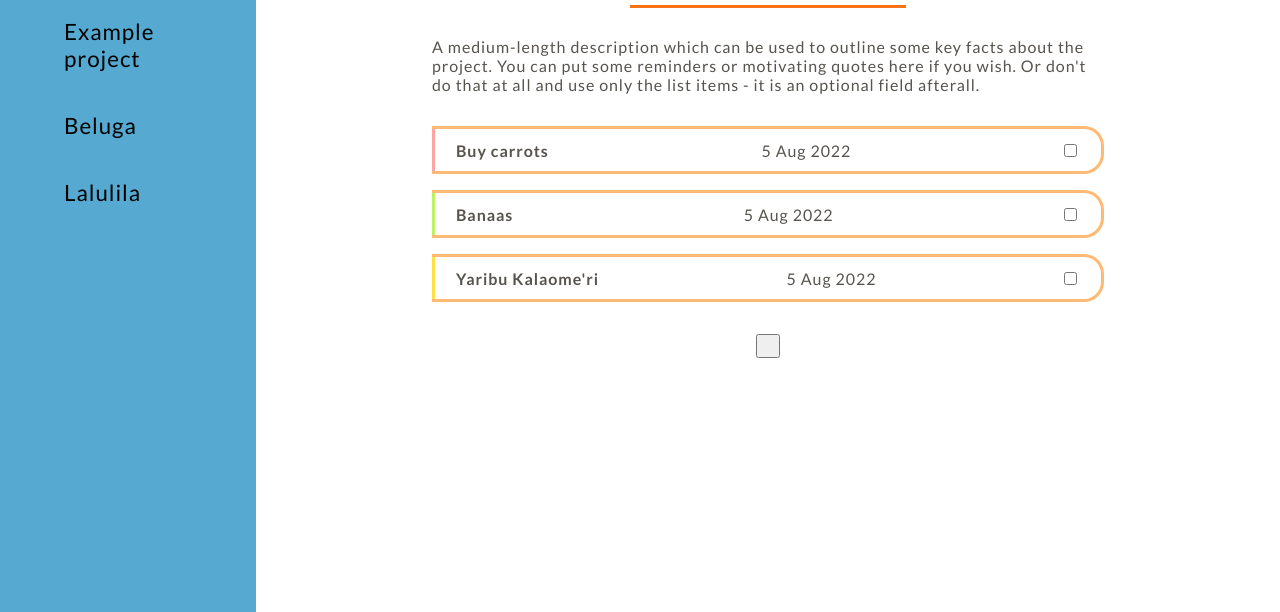
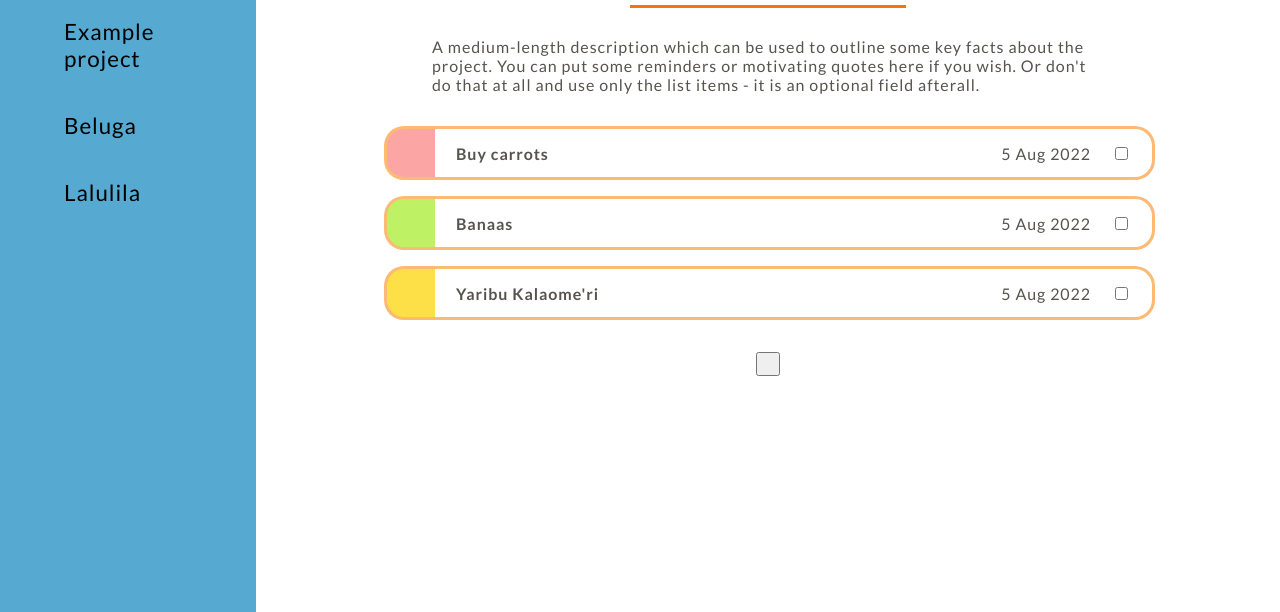
Before and after one commit to BParadowski/taskr, a website built with webpack: page dist/index.html in a window 1280 px wide. Shown: the part 188-800 px from the top of the page. Built offline with nearby package versions, Linux system fonts and the light colour scheme.

Commit message:
Fix priority mark issues attempt to animate expansion

```diff
--- a/src/DOMrenders.js
+++ b/src/DOMrenders.js
@@ -1,8 +1,12 @@
 import { format } from 'date-fns'
 import { projectsArray, addListItem, sortByDate } from "./objects";
 import cat from './cat.jpg';
+import editIcon from './edit-icon.svg';
+import deleteIcon from './delete-icon.svg';
+
 
 let currentProject; // variable holding the project the page of which is open atm
+
 const contentDiv = document.querySelector('.content');
 const projectsList = document.querySelector('.projects__list');
 const openModalBtn = document.createElement('button');
@@ -51,6 +55,7 @@ const renderItem = (item, index=0) => {
     }
     const itemIsDone = document.createElement('input');
     itemIsDone.type = 'checkbox';
+    itemIsDone.classList.add('item__checkbox');
     itemIsDone.checked = item.isDone;
 
     const toggleDoneStatus = function(e) {
@@ -66,10 +71,35 @@ const renderItem = (item, index=0) => {
 
     itemIsDone.addEventListener('click', toggleDoneClass);
 
-    listItem.replaceChildren(itemTitle, itemDate, itemIsDone);
+    // putting uppper row stuff into one flex container
+    const upperRow = document.createElement('div');
+    upperRow.classList.add('item__upper-row');
+    upperRow.replaceChildren(itemTitle, itemDate, itemIsDone);
+
+    // stuff visible after expanding
+    const itemDetails = document.createElement('p');
+    itemDetails.textContent = item.desc;
+    itemDetails.classList.add('item__details');
+    const itemEdit = document.createElement('button');
+    itemEdit.classList.add('item__edit-btn');
+    itemEdit.style.backgroundImage = editIcon;
+    const itemDelete = document.createElement('button');
+    itemDelete.classList.add('item__delete-btn');
+    itemDelete.style.backgroundImage = deleteIcon;
+
+    const lowerRow = document.createElement('div');
+    lowerRow.classList.add('item__lower-row');
+    // , 'hidden'
+    lowerRow.replaceChildren( itemDetails, itemEdit, itemDelete);
+
+    listItem.replaceChildren(upperRow, lowerRow);
     listItem.style.setProperty('--order', index + 1); // for animation
     if (item.isDone){
         listItem.classList.add('done');
+    }
+    if (item.isExpanded)
+    {
+        llistItem.classList.add('expanded');
     }
     switch (item.priority){
         case 1:
@@ -84,13 +114,15 @@ const renderItem = (item, index=0) => {
         default:
             listItem.classList.add('medium-priority');
     }
-// stuff visible after expanding
-    const itemDetails = document.createElement('p');
-    itemDetails.textContent = item.desc;
-    itemDetails.classList.add('item__details');
+
+    // const toggleLowerRowHidden = function(){
+    //     setTimeout(10, this.classList.toggle('hidden'));
+    // }
 
 //expansion eventListener
     listItem.addEventListener('click', expandItem.bind(listItem, item));
+    // listItem.addEventListener('click', toggleLowerRowHidden.bind(lowerRow));
+
     projectList.appendChild(listItem);
     console.log(currentProject);
 }
@@ -113,7 +145,6 @@ export const renderProjectsList = () => {
         const displayToDoList = function (e){
             if (currentProject !== this){
             currentProject = this;
-            sortByDate(currentProject);
             renderToDoList();}
         }.bind(arr[index]);
         projectDiv.addEventListener('click', displayToDoList);
--- a/src/style.scss
+++ b/src/style.scss
@@ -1,4 +1,5 @@
 @import url('https://fonts.googleapis.com/css2?family=Lato:ital,wght@0,300;0,400;0,700;1,300;1,400;1,700&display=swap');
+
 
 *{
     margin: 0;
@@ -134,21 +135,21 @@ body,html{
     }
 
     &__list-item{
-        display: flex;
-        justify-content: space-between;
-        align-items: center;
-        box-sizing: border-box;
+        display: grid;
+        box-sizing:content-box;
+        z-index: 0;
 
-        padding:0.5rem  1.5rem ;
+        padding:0.5rem 1.5rem ;
+
         width: 100%;
-        height: 3rem;
+        height: 2rem;
         border: #fdba74 3px solid;
         border-radius: 1.25rem;
         border-top-left-radius: 0;
         border-bottom-left-radius: 0;
         border-left: none;
 
-        overflow: hidden;
+        transition: all 0.4s ease-in-out;
 
         position: relative;
 // animation stuff :)
@@ -161,13 +162,13 @@ body,html{
             content: "";
             height: 100%;
             left: -3rem;
+            top: -3px;
             width: 3rem;
             border: #fdba74 3px solid;
             border-right: none;
             z-index: 1;
             border-top-left-radius: 1.25rem;
             border-bottom-left-radius: 1.25rem;
-
         }
 
         &.low-priority::before{
@@ -192,8 +193,52 @@ body,html{
                 border-color: var(--light-gray-text);
             }
         }
+
+        &.expanded{
+            height: fit-content;
+
+            &>.item__lower-row{
+                height: auto;
+            }
+        }
     }
 }
+
+// inside of list item
+.item{
+    &__upper-row{
+        display: flex;
+        justify-content: space-between;
+        align-items: center;
+        gap: 1.5rem;
+
+        height: 2rem;
+
+    }
+
+    &__lower-row{
+        display: grid;
+        grid-template-columns: 1fr auto;
+        grid-template-rows: auto auto;
+        overflow: hidden;
+        transition: height 400ms ease-in-out;
+        height: 0;
+        // &.hidden{
+        //     height: 0;
+        //     transition: height 400ms ease-in-out;
+        // }
+    }
+
+    &__date{
+        margin-left: auto;
+    }
+
+    &__details{
+        grid-row: 1/-1;
+    }
+}
+
+
 
 .emptyPage{
     flex: 1;
```
Also changed, not shown: dist/8e708d6bf463f1bcd181.svg (added), dist/b4ac3ce380d456847f07.svg (added), dist/main.js, src/delete-icon.svg (added), src/edit-icon.svg (added).
